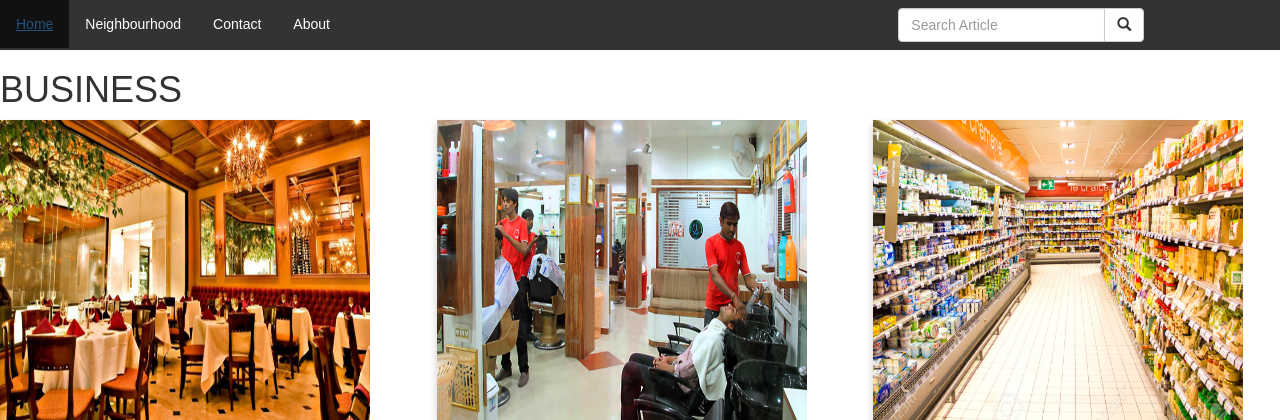
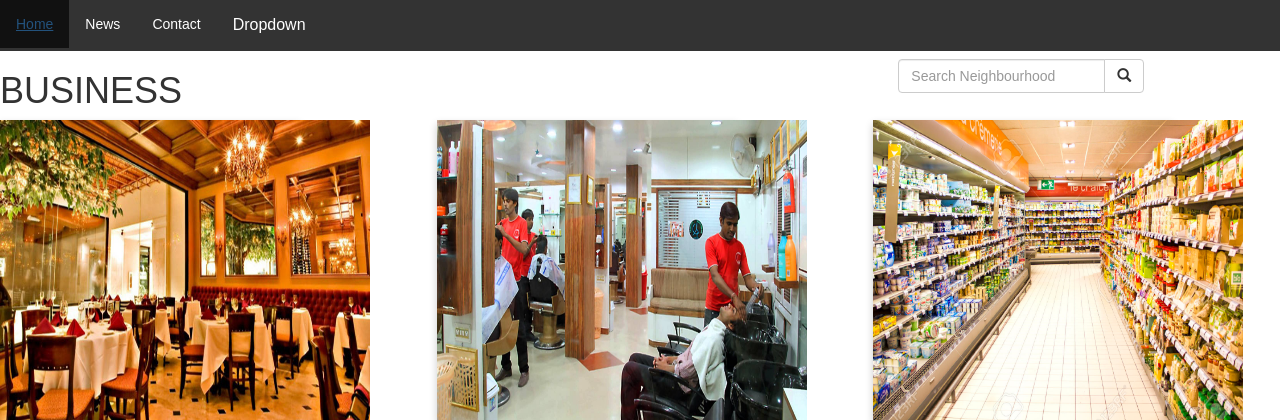
Before and after one commit to NatashaSenah/jirani, a Django app: page / in a window 1280 px wide. Shown: the top 420 px of the page. Run offline with Django 3.2, Linux system fonts and the light colour scheme; some libraries are stand-ins or nearby versions.

Commit message:
add the modified jirani

```diff
--- a/jirani/templates/all-jirani/base.html
+++ b/jirani/templates/all-jirani/base.html
@@ -12,6 +12,7 @@
  {% block styles %}
    {% bootstrap_css %}
    <link rel="stylesheet" href="{% static 'css/basejirani.css' %}">
+   <link rel="stylesheet" >
  {% endblock %}
 </head>
 <body>
--- a/jirani/templates/navbar.html
+++ b/jirani/templates/navbar.html
@@ -25,31 +25,84 @@ li a {
 li a:hover {
     background-color: #111;
 }
+.dropdown {
+    float: left;
+    overflow: hidden;
+}
+
+.dropdown .dropbtn {
+    font-size: 16px;
+    border: none;
+    outline: none;
+    color: white;
+    padding: 14px 16px;
+    background-color: inherit;
+    font-family: inherit;
+    margin: 0;
+}
+
+.navbar a:hover, .dropdown:hover .dropbtn {
+    background-color: red;
+}
+
+.dropdown-content {
+    display: none;
+    position: absolute;
+    background-color: #f9f9f9;
+    min-width: 160px;
+    box-shadow: 0px 8px 16px 0px rgba(0,0,0,0.2);
+    z-index: 1;
+}
+
+.dropdown-content a {
+    float: none;
+    color: black;
+    padding: 12px 16px;
+    text-decoration: none;
+    display: block;
+    text-align: left;
+}
+
+.dropdown-content a:hover {
+    background-color: #ddd;
+}
+
+.dropdown:hover .dropdown-content {
+    display: block;
+}
 </style>
 </head>
 <body>
 
 <ul>
   <li><a class="active" href="#home">Home</a></li>
-  <li><a href="#neighbourhood">Neighbourhood</a></li>
+  <li><a href="#news">News</a></li>
   <li><a href="#contact">Contact</a></li>
-  <li><a href="#about">About</a></li>
+  <div class="dropdown">
+        <button class="dropbtn">Dropdown
+          <i class="fa fa-caret-down"></i>
+        </button>
+        <div class="dropdown-content">
+          <a href="#">Link 1</a>
+          <a href="#">Link 2</a>
+          <a href="#">Link 3</a>
+        </div>
+      </div>
+</ul>
         <!-- Adding a search form  -->
         <div class="col-sm-4 col-md-4 navbar-right">
-
             <form class="navbar-form" role="search" action="{% url 'search_results' %}">
-
                 <div class="input-group">
-          <input type="text" class="form-control" placeholder="Search Article" name="article">
+                    <input type="text" class="form-control" placeholder="Search Neighbourhood" name="neighbourhood">
                     <div class="input-group-btn">
                         <button class="btn btn-default" type="submit"><i class="glyphicon glyphicon-search"></i></button>
                     </div>
                 </div>
-
             </form>
         </div>
       <!-- search form end -->
-</ul>
+
+
 
 </body>
 </html>
```
Also changed, not shown: 2 other files. Lines whose indentation alone changed are shown as unchanged.
